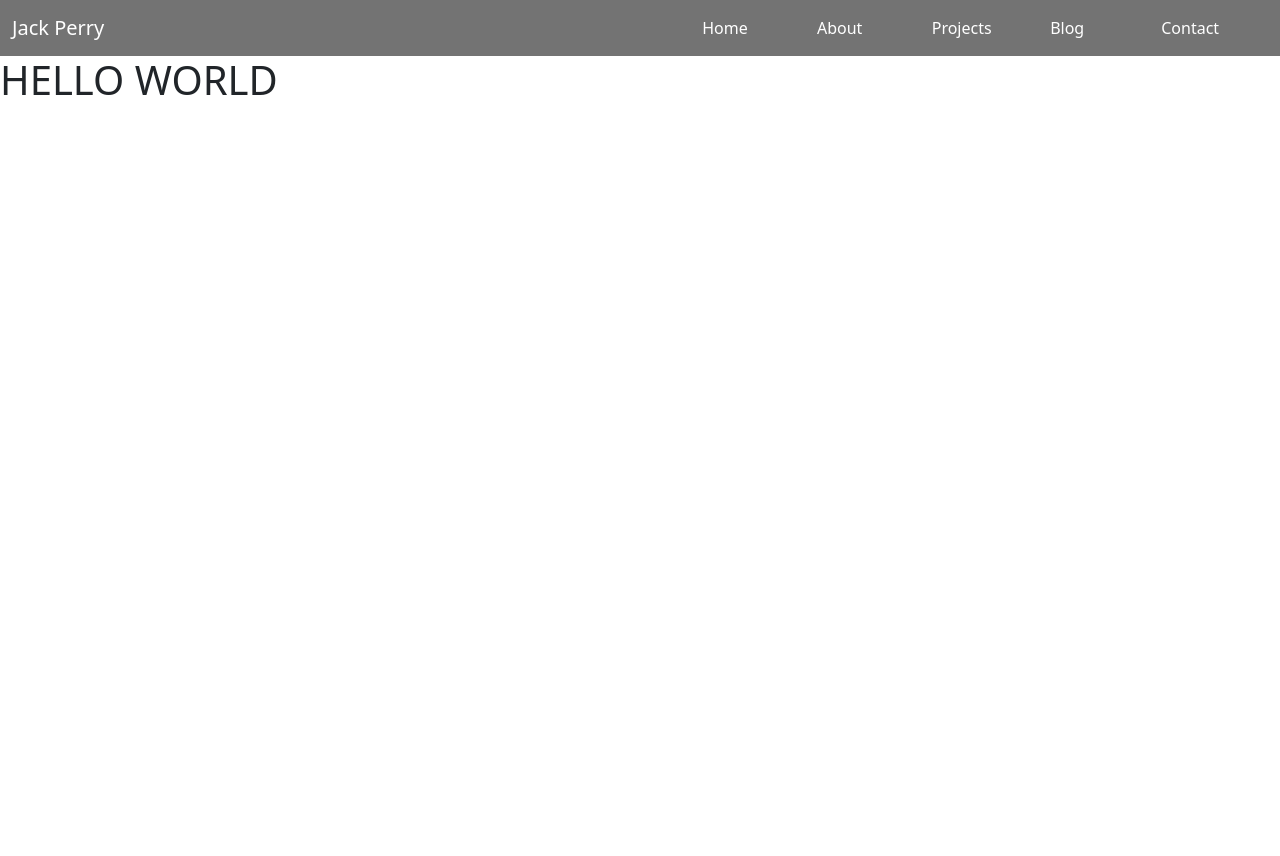
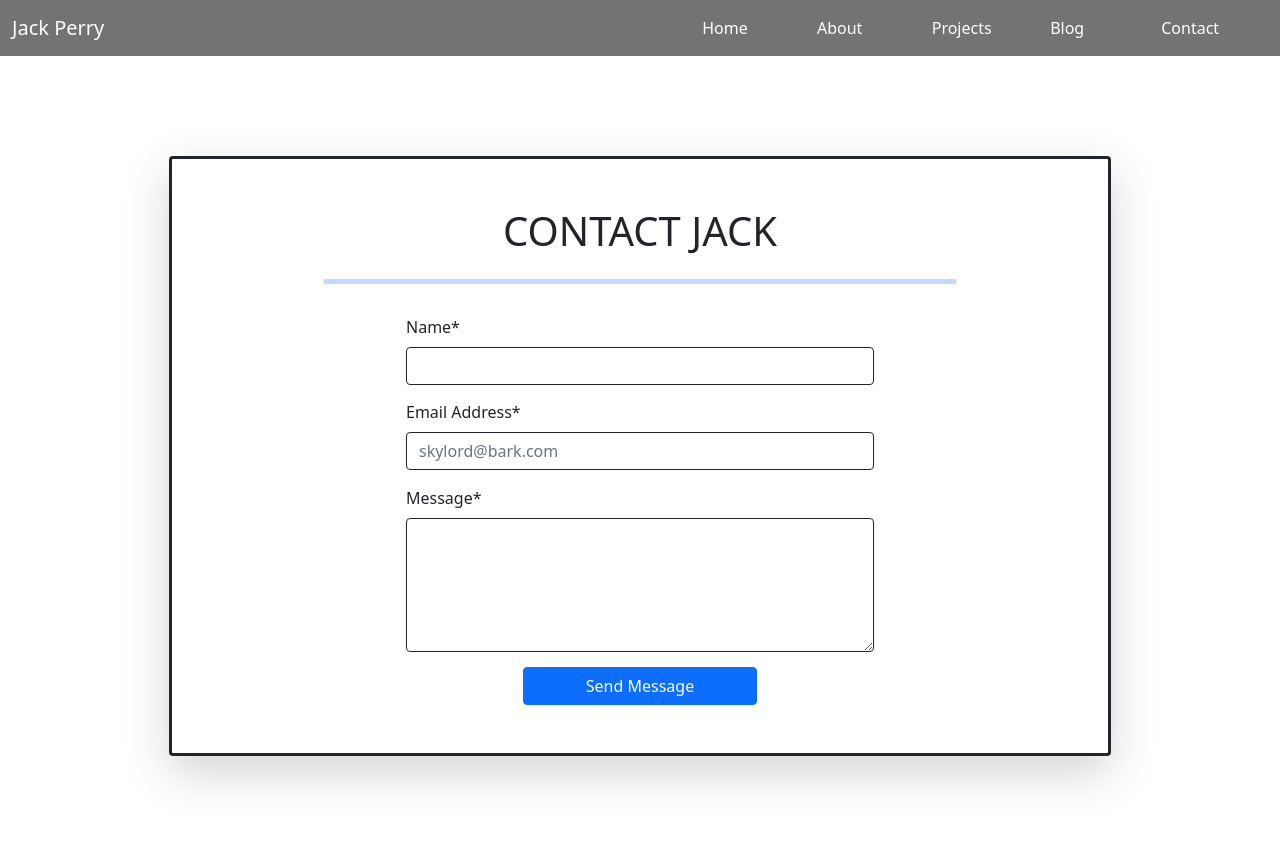
Before and after one commit to japerry911/portfolio-website-django-v1, a Django app: template src/contact/templates/contact.html in a window 1280 px wide. Run offline with Django 4.2, Linux system fonts and the light colour scheme; the template is opened without the code that fills it, so the values that code supplies are empty.

Commit message:
📦 NEW: draft, no functionality yet for contact page

```diff
--- a/src/contact/templates/contact.html
+++ b/src/contact/templates/contact.html
@@ -10,5 +10,31 @@
 {% endblock %}
 
 {% block content %}
-    <h1>HELLO WORLD</h1>
+    <div class="container-fluid h-100 w-100 flex-column d-flex align-items-center justify-content-center">
+        <div class="pt-5 pb-5 bg-white rounded border border-3 border-dark shadow-lg w-75 h-75 d-flex flex-column align-items-center justify-content-around">
+            <div class="d-flex flex-column justify-content-center align-items-center w-75">
+                <div>
+                    <h1>CONTACT JACK</h1>
+                </div>
+                <hr class="text-primary w-90" style="padding: 0.15rem;" />
+            </div>
+            <div class="d-flex flex-column justify-content-evenly align-items-center w-100 h-100">
+                <div class="w-50">
+                  <label for="name" class="form-label">Name*</label>
+                  <input required type="text" class="form-control border-dark" id="name">
+                </div>
+                <div class="w-50">
+                  <label for="email" class="form-label">Email Address*</label>
+                  <input required type="email" class="form-control border-dark" id="email" placeholder="skylord@bark.com">
+                </div>
+                <div class="w-50">
+                  <label for="message" class="form-label">Message*</label>
+                  <textarea class="form-control border-dark" id="message" rows="5"></textarea>
+                </div>
+            </div>
+            <div class="w-25">
+                <button class="btn btn-primary w-100" type="submit">Send Message</button>
+            </div>
+        </div>
+    </div>
 {% endblock %}
--- a/src/home/templates/home.html
+++ b/src/home/templates/home.html
@@ -64,7 +64,7 @@
                         >
                             <span class="mb-3 display-5" x-text="text"></span><span class="display-5">&nbsp;Engineer</span>
                         </div>
-                        <a id="home-cta-about-btn" class="border-dark btn btn-dark btn-lg w-50" href="{% url "about-page" %}" role="button">About Jack</a>
+                        <a id="home-cta-about-btn" class="border-dark btn btn-primary btn-lg w-50" href="{% url "about-page" %}" role="button">About Jack</a>
                     </div>
                 </div>
           </div>
```
